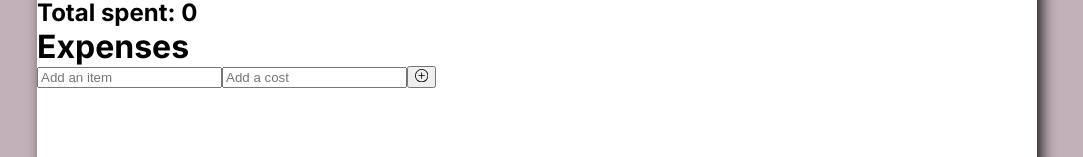
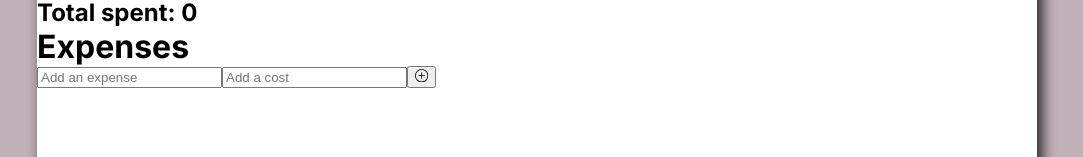
Before and after one commit to JakubLevanszky/spender-app-v2, a React (Create React App) app: page / in a window 1280 px wide. Shown: the part 163-320 px from the top of the page, without its empty margins (103-1186 px from the left). Built offline with nearby package versions, Linux system fonts and the light colour scheme.

Commit message:
feat: checking empty values

```diff
--- a/src/components/Expenses/Expenses.js
+++ b/src/components/Expenses/Expenses.js
@@ -1,13 +1,16 @@
 /* eslint-disable react/prop-types */
 import React from 'react';
-import ItemsForm from '../ItemsForm/ItemsForm';
+import ExpensesForm from '../ExpensesForm/ExpensesForm';
 import ExpenseItem from '../ExpenseItem/ExpenseItem';
 
 export default function Expenses(props) {
   const addExpense = (expense) => {
-    const expenses = [expense, ...props.expenses];
-
-    props.onItemsUpdate(expenses);
+    if (expense.name === '' || expense.cost === '') {
+      window.alert(`You can't add empty expense.`);
+    } else {
+      const expenses = [expense, ...props.expenses];
+      props.onItemsUpdate(expenses);
+    }
   };
 
   const handleRemoveExpense = (id) => {
@@ -19,7 +22,7 @@ export default function Expenses(props) {
   return (
     <>
       <h1>Expenses</h1>
-      <ItemsForm onSubmit={addExpense} />
+      <ExpensesForm onSubmit={addExpense} />
       <ExpenseItem expenses={props.expenses} onRemoveExpense={handleRemoveExpense} />
     </>
   );
--- a/src/components/ItemsForm/ItemsForm.js
+++ b/src/components/ExpensesForm/ExpensesForm.js
@@ -2,11 +2,11 @@
 import React, { useState } from 'react';
 import { BsPlusCircle } from 'react-icons/bs';
 
-export default function ItemsForm(props) {
-  const [itemsFormData, setItemsFormData] = useState({ name: '', cost: '' });
+export default function ExpensesForm(props) {
+  const [expensesFormData, setExpensesFormData] = useState({ name: '', cost: '' });
 
   const handleChange = (e) => {
-    setItemsFormData((prevFormData) => {
+    setExpensesFormData((prevFormData) => {
       return {
         ...prevFormData,
         [e.target.name]: e.target.value,
@@ -17,25 +17,23 @@ export default function ItemsForm(props) {
 
   const handleSubmit = (e) => {
     e.preventDefault();
-    props.onSubmit(itemsFormData);
-    setItemsFormData({ name: '', cost: '' });
+    props.onSubmit(expensesFormData);
+    setExpensesFormData({ name: '', cost: '' });
   };
-
-  // todo add value to the form while press ENTER
 
   return (
     <form onSubmit={handleSubmit}>
       <input
         type="text"
-        placeholder="Add an item"
-        value={itemsFormData.name}
+        placeholder="Add an expense"
+        value={expensesFormData.name}
         name="name"
         onChange={handleChange}
       />
       <input
         type="number"
         placeholder="Add a cost"
-        value={itemsFormData.cost}
+        value={expensesFormData.cost}
         name="cost"
         onChange={handleChange}
       />
```
